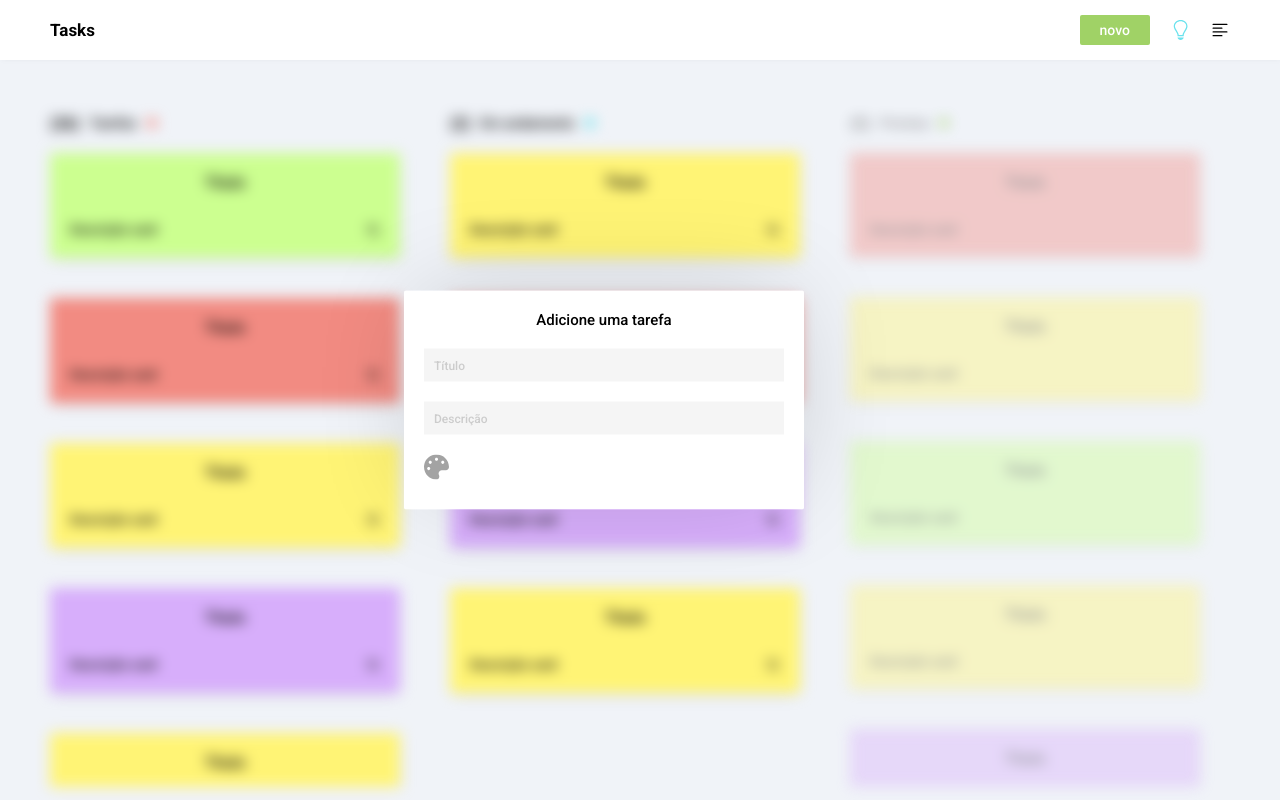
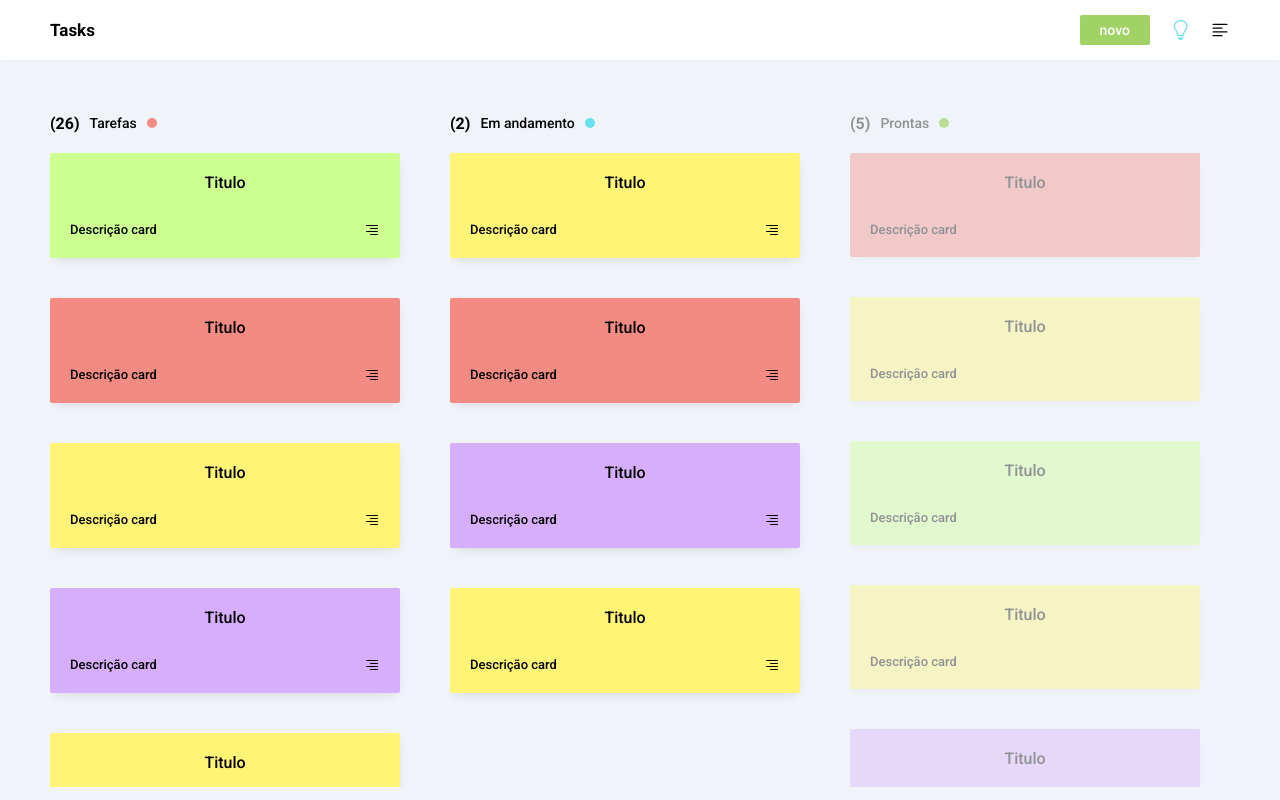
Before and after one commit to heliogsantos/Tasks, a React (Create React App) app: page / in a window 1280 px wide. Built offline with nearby package versions, Linux system fonts and the light colour scheme.

Commit message:
voltei o stato do modal para true

```diff
--- a/src/contexts/TaskContext.js
+++ b/src/contexts/TaskContext.js
@@ -5,7 +5,7 @@ const TaskContext = createContext()
 
 const TaskContextProvider = ({ children }) => {
 
-  const [openModal, setOpenModal] = useState(true)
+  const [openModal, setOpenModal] = useState(false)
   const [darkMode, setDarkMode] = useState(false)
 
   const state = {
```
